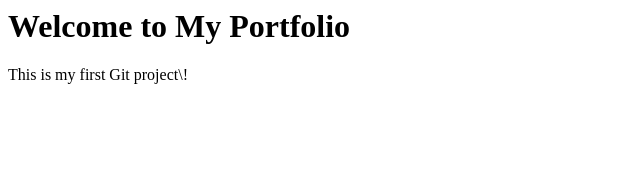
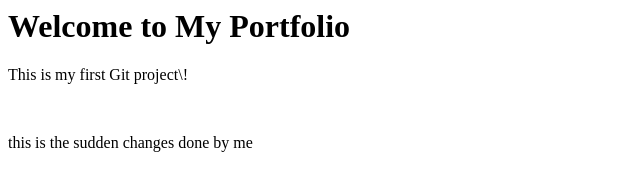
Before and after one commit to MustafaHusain1211/demo-website, a plain HTML site: page index.html in a window 1280 px wide. Shown: the whole page, without its empty margins (0-640 px from the left). Drawn offline with Linux system fonts and the light colour scheme.

Commit message:
Update index.html

```diff
--- a/index.html
+++ b/index.html
@@ -1 +1,3 @@
 <h1>Welcome to My Portfolio</h1><p>This is my first Git project\!</p>
+<br>
+<p>this is the sudden changes done by me</p>
```
